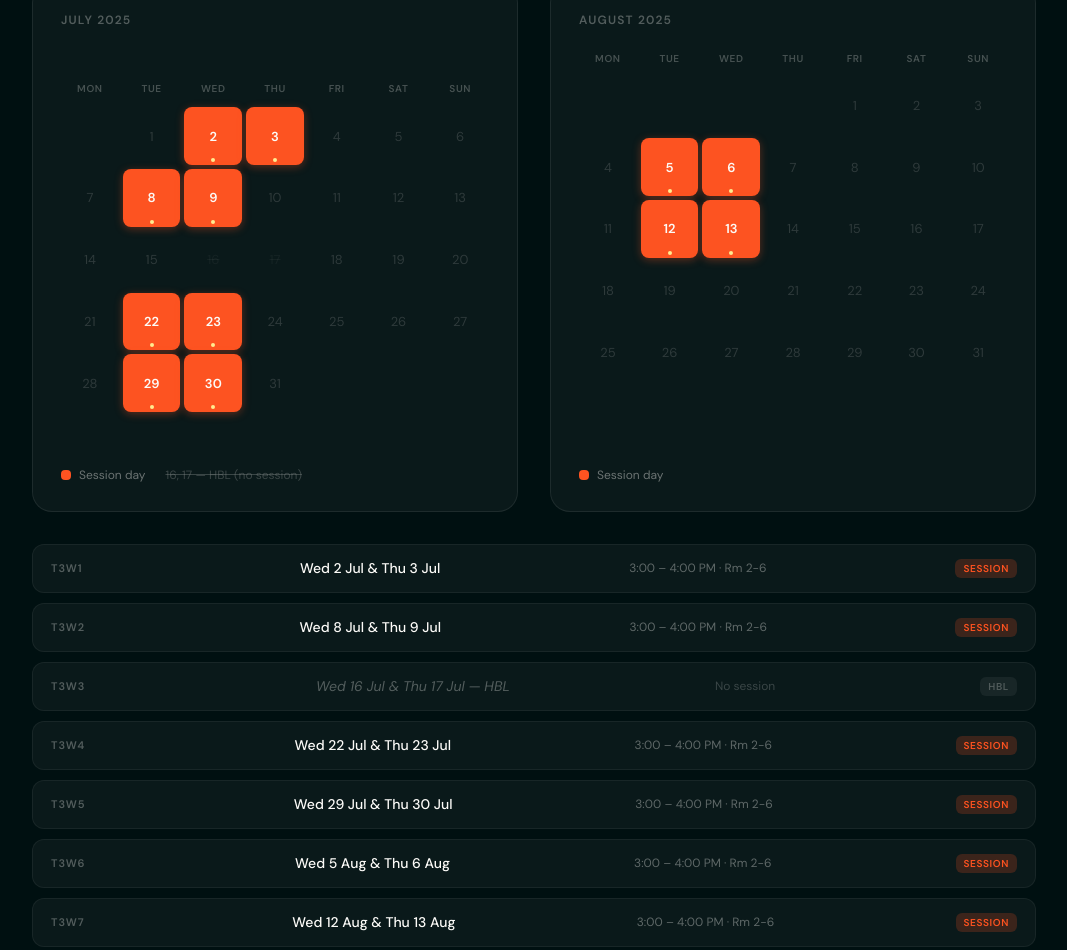
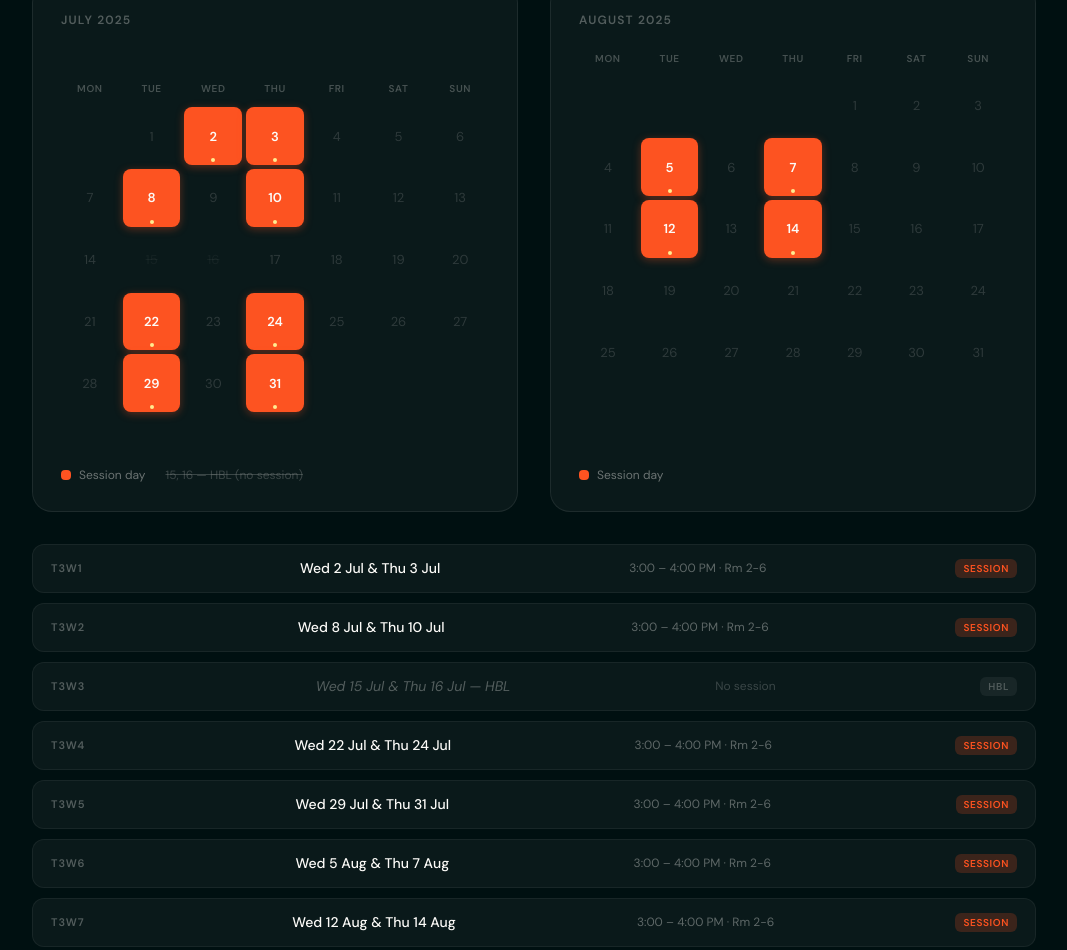
Before and after one commit to jtstudy853-bot/Student_Academic_Support_SAS, a plain HTML site: page index.html in a window 1280 px wide. Shown: the part 3757-4707 px from the top of the page, without its empty margins (106-1173 px from the left). Drawn offline with Linux system fonts and the light colour scheme.

Commit message:
Update index.html

```diff
--- a/index.html
+++ b/index.html
@@ -36,7 +36,6 @@
   </div>
 </div>
 
-<!-- MARQUEE BAND — pure CSS, no JS needed, no horizontal scroll -->
 <div class="band-outer">
   <div class="band-track">
     <span class="band-item">Peer-to-peer tutoring</span><div class="band-dot"></div>
@@ -47,7 +46,6 @@
     <span class="band-item">Student-led</span><div class="band-dot"></div>
     <span class="band-item">Exam preparation</span><div class="band-dot"></div>
     <span class="band-item">Build confidence</span><div class="band-dot"></div>
-    <!-- duplicate for seamless loop -->
     <span class="band-item">Peer-to-peer tutoring</span><div class="band-dot"></div>
     <span class="band-item">Small group learning</span><div class="band-dot"></div>
     <span class="band-item">Structured sessions</span><div class="band-dot"></div>
@@ -191,47 +189,45 @@
           <div class="cal-day-header">Fri</div>
           <div class="cal-day-header">Sat</div>
           <div class="cal-day-header">Sun</div>
-          <!-- July 1 = Tuesday → 1 empty cell for Mon -->
           <div class="cal-day empty"></div>
-          <div class="cal-day inactive">1</div><!-- Tue — session day but it's Wed/Thu -->
+          <div class="cal-day inactive">1</div>
           <div class="cal-day active" title="T3W1 · 3–4PM · Rm 2-6">2</div>
           <div class="cal-day active" title="T3W1 · 3–4PM · Rm 2-6">3</div>
           <div class="cal-day inactive">4</div>
           <div class="cal-day inactive">5</div>
           <div class="cal-day inactive">6</div>
           <div class="cal-day inactive">7</div>
-          <div class="cal-day active" title="T3W2 · 3–4PM · Rm 2-6">8 <noscript></noscript></div>
-          <div class="cal-day active" title="T3W2 · 3–4PM · Rm 2-6">9</div>
-          <div class="cal-day inactive">10</div>
+          <div class="cal-day active" title="T3W2 · 3–4PM · Rm 2-6">8</div>
+          <div class="cal-day inactive">9</div>
+          <div class="cal-day active" title="T3W2 · 3–4PM · Rm 2-6">10</div>
           <div class="cal-day inactive">11</div>
           <div class="cal-day inactive">12</div>
           <div class="cal-day inactive">13</div>
           <div class="cal-day inactive">14</div>
-          <!-- T3W3: HBL — 15 Wed, 16 Thu -->
-          <div class="cal-day inactive">15</div>
+          <div class="cal-day inactive" style="opacity:0.3;text-decoration:line-through;" title="T3W3 HBL">15</div>
           <div class="cal-day inactive" style="opacity:0.3;text-decoration:line-through;" title="T3W3 HBL">16</div>
-          <div class="cal-day inactive" style="opacity:0.3;text-decoration:line-through;" title="T3W3 HBL">17</div>
+          <div class="cal-day inactive">17</div>
           <div class="cal-day inactive">18</div>
           <div class="cal-day inactive">19</div>
           <div class="cal-day inactive">20</div>
           <div class="cal-day inactive">21</div>
           <div class="cal-day active" title="T3W4 · 3–4PM · Rm 2-6">22</div>
-          <div class="cal-day active" title="T3W4 · 3–4PM · Rm 2-6">23</div>
-          <div class="cal-day inactive">24</div>
+          <div class="cal-day inactive">23</div>
+          <div class="cal-day active" title="T3W4 · 3–4PM · Rm 2-6">24</div>
           <div class="cal-day inactive">25</div>
           <div class="cal-day inactive">26</div>
           <div class="cal-day inactive">27</div>
           <div class="cal-day inactive">28</div>
           <div class="cal-day active" title="T3W5 · 3–4PM · Rm 2-6">29</div>
-          <div class="cal-day active" title="T3W5 · 3–4PM · Rm 2-6">30</div>
-          <div class="cal-day inactive">31</div>
+          <div class="cal-day inactive">30</div>
+          <div class="cal-day active" title="T3W5 · 3–4PM · Rm 2-6">31</div>
           <div class="cal-day empty"></div>
           <div class="cal-day empty"></div>
           <div class="cal-day empty"></div>
         </div>
         <div class="cal-legend">
           <div class="cal-legend-item"><div class="legend-dot session"></div> Session day</div>
-          <div class="cal-legend-item" style="opacity:0.5;text-decoration:line-through;">16, 17 — HBL (no session)</div>
+          <div class="cal-legend-item" style="opacity:0.5;text-decoration:line-through;">15, 16 — HBL (no session)</div>
         </div>
       </div>
 
@@ -246,7 +242,6 @@
           <div class="cal-day-header">Fri</div>
           <div class="cal-day-header">Sat</div>
           <div class="cal-day-header">Sun</div>
-          <!-- Aug 1 = Friday → 4 empty cells -->
           <div class="cal-day empty"></div>
           <div class="cal-day empty"></div>
           <div class="cal-day empty"></div>
@@ -256,15 +251,15 @@
           <div class="cal-day inactive">3</div>
           <div class="cal-day inactive">4</div>
           <div class="cal-day active" title="T3W6 · 3–4PM · Rm 2-6">5</div>
-          <div class="cal-day active" title="T3W6 · 3–4PM · Rm 2-6">6</div>
-          <div class="cal-day inactive">7</div>
+          <div class="cal-day inactive">6</div>
+          <div class="cal-day active" title="T3W6 · 3–4PM · Rm 2-6">7</div>
           <div class="cal-day inactive">8</div>
           <div class="cal-day inactive">9</div>
           <div class="cal-day inactive">10</div>
           <div class="cal-day inactive">11</div>
           <div class="cal-day active" title="T3W7 · 3–4PM · Rm 2-6">12</div>
-          <div class="cal-day active" title="T3W7 · 3–4PM · Rm 2-6">13</div>
-          <div class="cal-day inactive">14</div>
+          <div class="cal-day inactive">13</div>
+          <div class="cal-day active" title="T3W7 · 3–4PM · Rm 2-6">14</div>
           <div class="cal-day inactive">15</div>
           <div class="cal-day inactive">16</div>
           <div class="cal-day inactive">17</div>
@@ -302,37 +297,37 @@
       </div>
       <div class="session-row">
         <span class="session-week">T3W2</span>
-        <span class="session-dates">Wed 8 Jul &amp; Thu 9 Jul</span>
+        <span class="session-dates">Wed 8 Jul &amp; Thu 10 Jul</span>
         <span class="session-meta">3:00 – 4:00 PM · Rm 2-6</span>
         <span class="session-tag">Session</span>
       </div>
       <div class="session-row">
         <span class="session-week">T3W3</span>
-        <span class="session-dates hbl">Wed 16 Jul &amp; Thu 17 Jul — HBL</span>
+        <span class="session-dates hbl">Wed 15 Jul &amp; Thu 16 Jul — HBL</span>
         <span class="session-meta" style="color:rgba(252,251,248,0.2)">No session</span>
         <span class="session-tag" style="background:rgba(255,255,255,0.06);color:rgba(252,251,248,0.25);">HBL</span>
       </div>
       <div class="session-row">
         <span class="session-week">T3W4</span>
-        <span class="session-dates">Wed 22 Jul &amp; Thu 23 Jul</span>
+        <span class="session-dates">Wed 22 Jul &amp; Thu 24 Jul</span>
         <span class="session-meta">3:00 – 4:00 PM · Rm 2-6</span>
         <span class="session-tag">Session</span>
       </div>
       <div class="session-row">
         <span class="session-week">T3W5</span>
-        <span class="session-dates">Wed 29 Jul &amp; Thu 30 Jul</span>
+        <span class="session-dates">Wed 29 Jul &amp; Thu 31 Jul</span>
         <span class="session-meta">3:00 – 4:00 PM · Rm 2-6</span>
         <span class="session-tag">Session</span>
       </div>
       <div class="session-row">
         <span class="session-week">T3W6</span>
-        <span class="session-dates">Wed 5 Aug &amp; Thu 6 Aug</span>
+        <span class="session-dates">Wed 5 Aug &amp; Thu 7 Aug</span>
         <span class="session-meta">3:00 – 4:00 PM · Rm 2-6</span>
         <span class="session-tag">Session</span>
       </div>
       <div class="session-row">
         <span class="session-week">T3W7</span>
-        <span class="session-dates">Wed 12 Aug &amp; Thu 13 Aug</span>
+        <span class="session-dates">Wed 12 Aug &amp; Thu 14 Aug</span>
         <span class="session-meta">3:00 – 4:00 PM · Rm 2-6</span>
         <span class="session-tag">Session</span>
       </div>
@@ -350,7 +345,6 @@
       <a class="btn-orange" href="https://docs.google.com/forms/d/e/1FAIpQLSd0qlU2J_HEHA-fg1ALyNnODJMjIiXvLSZNY9cTjZfmzyUw3A/viewform?pli=1" target="_blank" rel="noopener">Join SAS now →</a>
     </div>
     <div class="join-action">
-      <!-- QR CODE: replace the src value with just your filename, e.g. src="my-qr-code.png" -->
       <div class="qr-box">
         <img src="d524783f63179a745ef036fe53e4cc0b.png" alt="QR Code to join SAS" width="196" height="196"
           onerror="this.parentElement.innerHTML='<div class=\'qr-placeholder\'><svg viewBox=\'0 0 24 24\'><rect x=\'3\' y=\'3\' width=\'7\' height=\'7\' rx=\'1\'/><rect x=\'14\' y=\'3\' width=\'7\' height=\'7\' rx=\'1\'/><rect x=\'3\' y=\'14\' width=\'7\' height=\'7\' rx=\'1\'/><rect x=\'5\' y=\'5\' width=\'3\' height=\'3\'/><rect x=\'16\' y=\'5\' width=\'3\' height=\'3\'/><rect x=\'5\' y=\'16\' width=\'3\' height=\'3\'/></svg><span>Add your QR image file here</span></div>'">
@@ -367,7 +361,7 @@
 </div>
 
 <footer>
-  <p>2026 Student Academic Support (SAS)</p>
+  <p>© 2025 Student Academic Support (SAS)</p>
   <p>A student-led initiative for the school community.</p>
 </footer>
 
```
